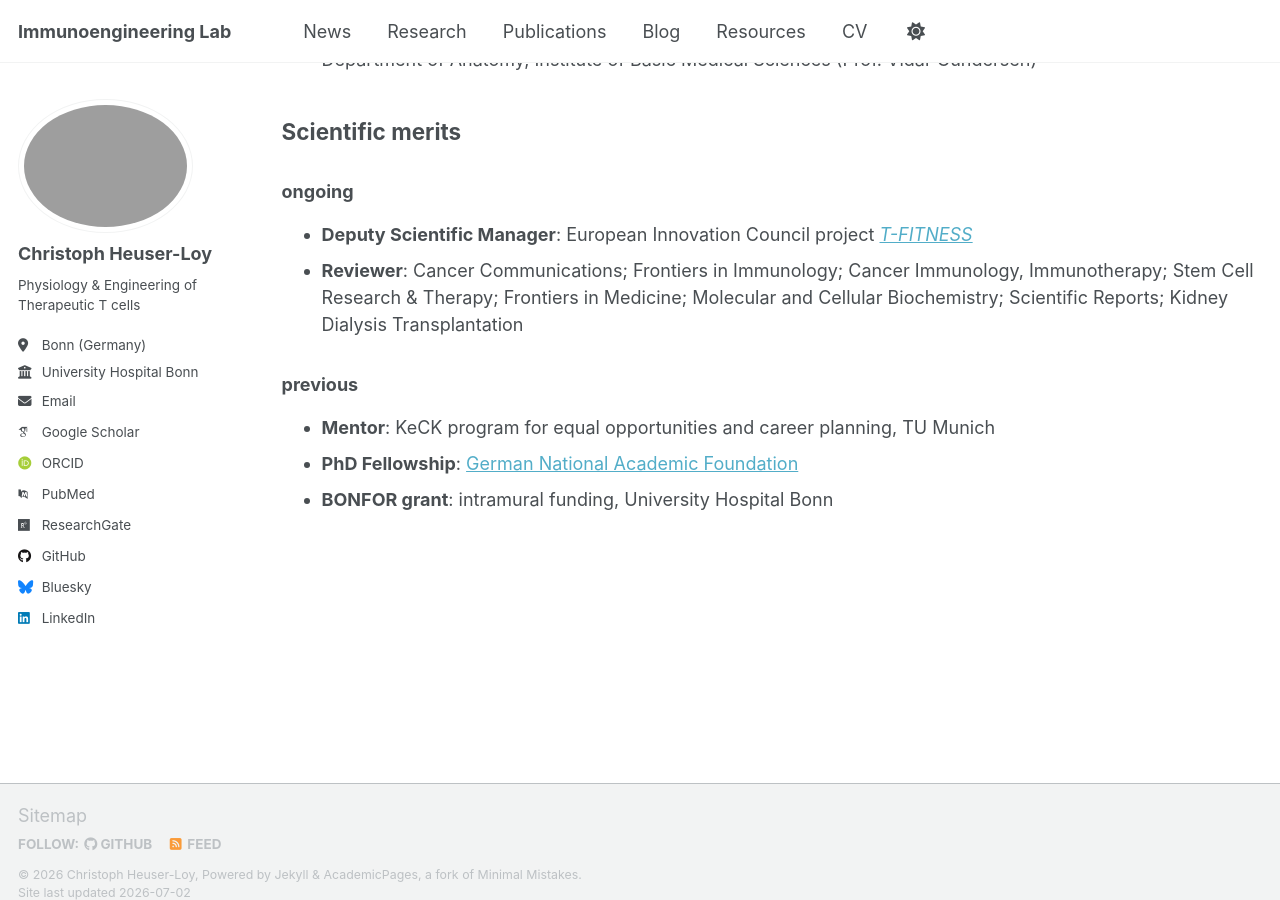
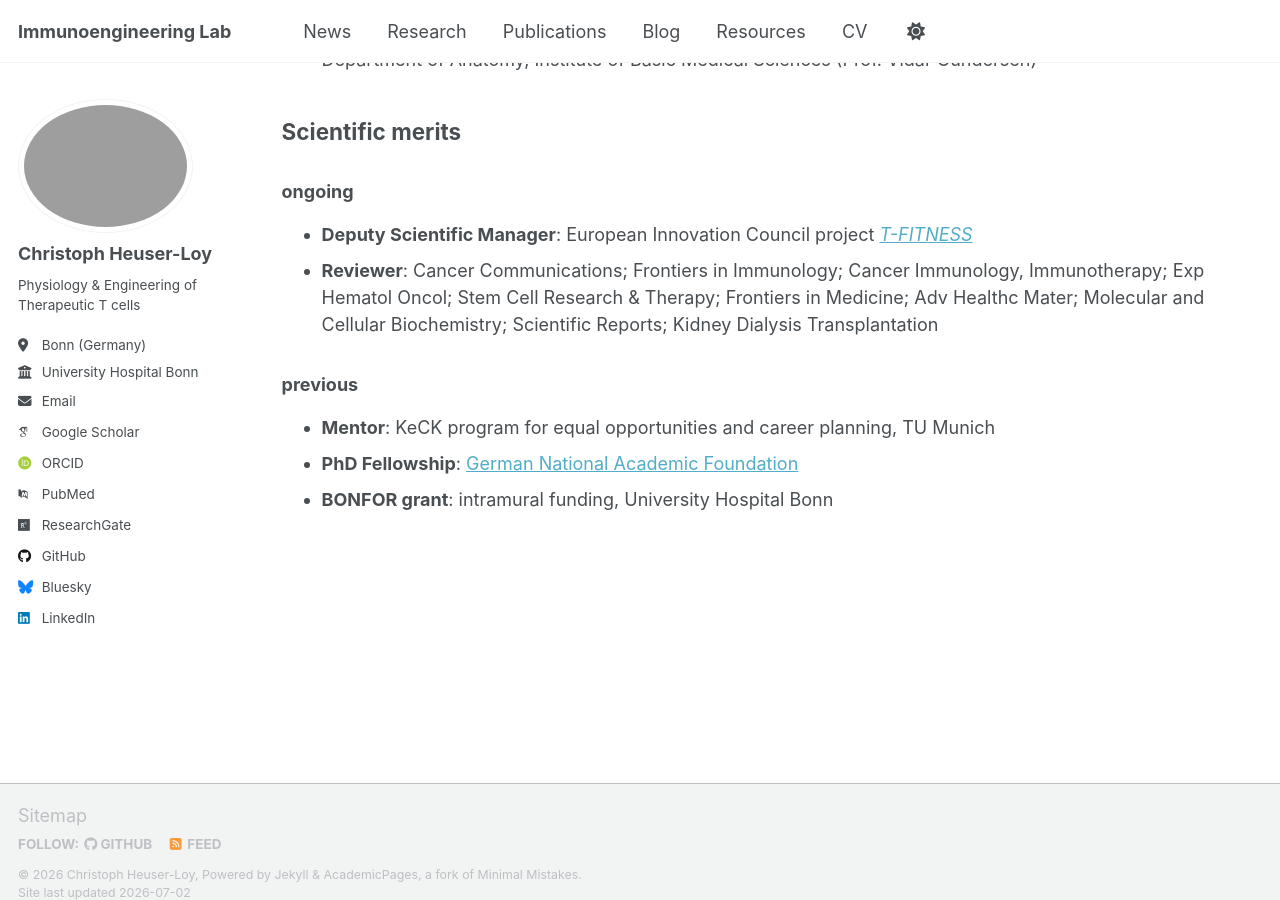
Before and after one commit to cheuserloy/cheuserloy.github.io, a Jekyll site: the page built from _pages/cv.md, in a window 1280 px wide and 900 px high, scrolled down 1004 px. Built offline with Jekyll 4.4.1, drawn with Linux system fonts in a browser that asks for light colours; some web fonts are replaced; a script that is not in the unit is left out.

Commit message:
Revise reviewer list in CV
Updated list of journals for which I am a reviewer.

```diff
--- a/_pages/cv.md
+++ b/_pages/cv.md
@@ -57,7 +57,7 @@ Scientific merits
 -----
 ### ongoing
 * **Deputy Scientific Manager**: European Innovation Council project [*T-FITNESS*](https://t-fitness-horizon.eu/)
-* **Reviewer**: Cancer Communications; Frontiers in Immunology; Cancer Immunology, Immunotherapy; Stem Cell Research & Therapy; Frontiers in Medicine; Molecular and Cellular Biochemistry; Scientific Reports; Kidney Dialysis Transplantation
+* **Reviewer**: Cancer Communications; Frontiers in Immunology; Cancer Immunology, Immunotherapy; Exp Hematol Oncol; Stem Cell Research & Therapy; Frontiers in Medicine; Adv Healthc Mater; Molecular and Cellular Biochemistry; Scientific Reports; Kidney Dialysis Transplantation
 
 ### previous
 * **Mentor**: KeCK program for equal opportunities and career planning, TU Munich
```
